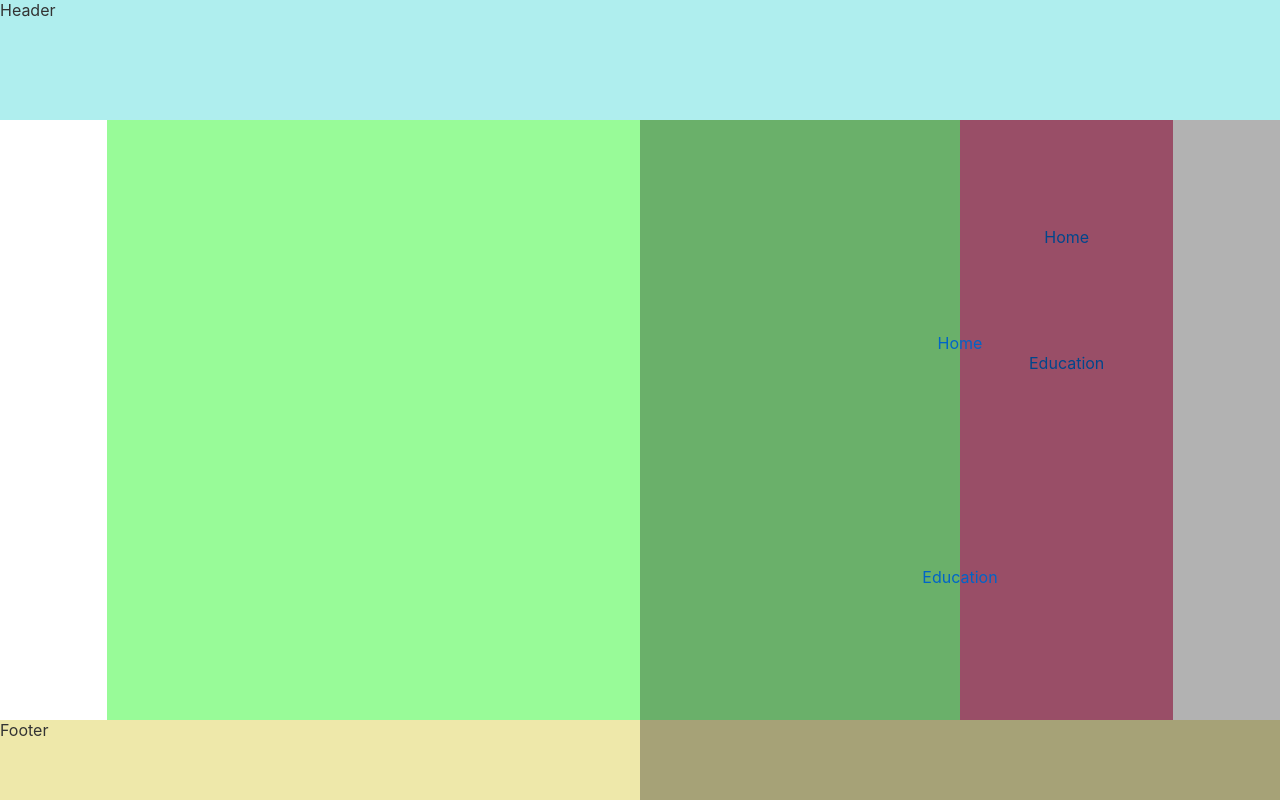
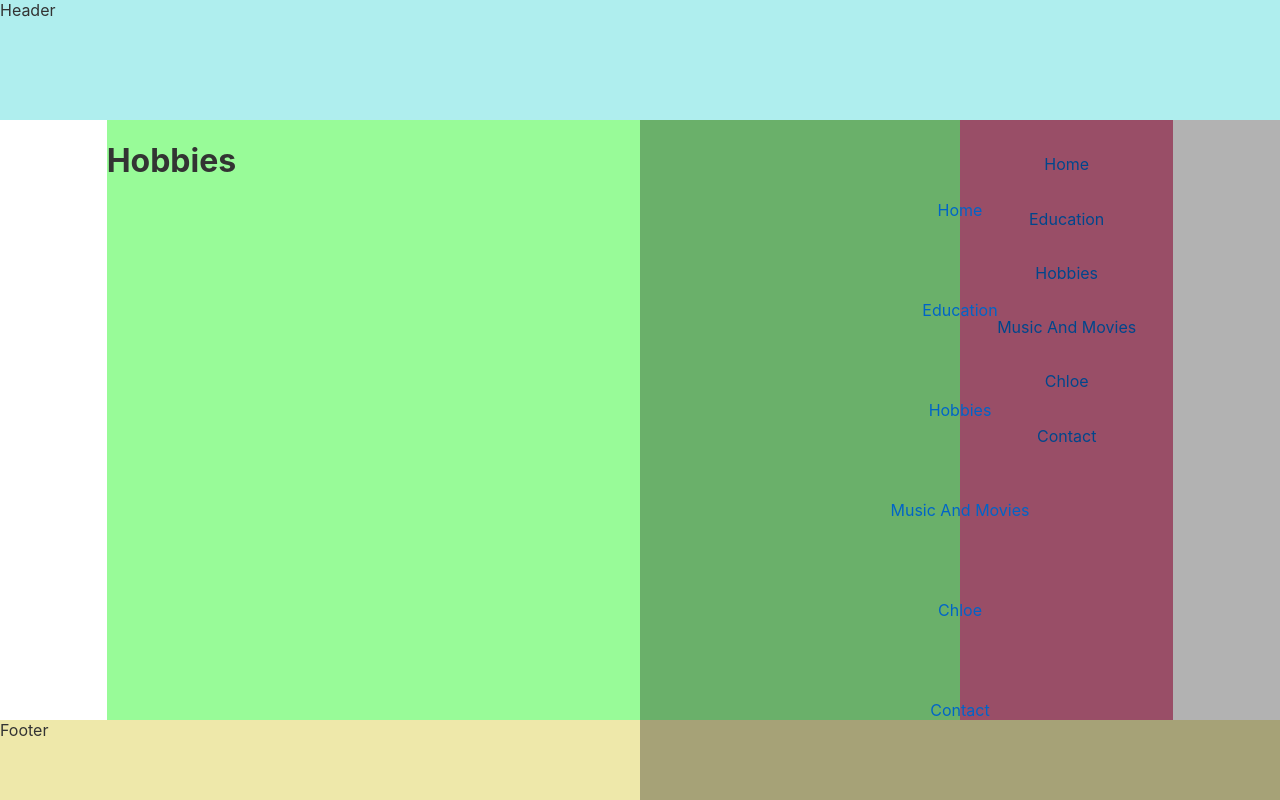
Before and after one commit to popejb1116/jbp-website-ui, a Svelte app: page /hobbies in a window 1280 px wide. Built offline with nearby package versions, Linux system fonts and the light colour scheme.

Commit message:
Built out projected links and pages

```diff
--- a/src/layout/pages/Pages.svelte
+++ b/src/layout/pages/Pages.svelte
@@ -2,6 +2,10 @@
    import {Route} from 'svelte-routing'
    import Home from './home/Home.svelte'
    import Education from './education/Education.svelte'
+   import Hobbies from './hobbies/Hobbies.svelte'
+   import MusicAndMovies from './musicAndMovies/MusicAndMovies.svelte'
+   import Chloe from './chloe/Chloe.svelte'
+   import Contact from './contact/Contact.svelte'
 </script>
 
 <style>
@@ -14,4 +18,8 @@
 <div class="pages">
    <Route path="/" component={Home}/>
    <Route path="/education" component={Education}/>
+   <Route path="/hobbies" component={Hobbies}/>
+   <Route path="/musicandmovies" component={MusicAndMovies}/>
+   <Route path="/chloe" component={Chloe}/>
+   <Route path="/contact" component={Contact}/>
 </div>
--- /dev/null
+++ b/src/layout/pages/chloe/Chloe.svelte
@@ -0,0 +1 @@
+<h1>Chloe</h1>
--- /dev/null
+++ b/src/layout/pages/contact/Contact.svelte
@@ -0,0 +1 @@
+<h1>Contact</h1>
--- /dev/null
+++ b/src/layout/pages/hobbies/Hobbies.svelte
@@ -0,0 +1 @@
+<h1>Hobbies</h1>
--- /dev/null
+++ b/src/layout/pages/musicAndMovies/MusicAndMovies.svelte
@@ -0,0 +1 @@
+<h1>Music and Movies</h1>
--- a/src/navigation/NavLinks.svelte
+++ b/src/navigation/NavLinks.svelte
@@ -33,4 +33,8 @@
 <nav class={linkType}>
    <Link to="/">Home</Link>
    <Link to="/education">Education</Link>
+   <Link to="/hobbies">Hobbies</Link>
+   <Link to="/musicandmovies">Music And Movies</Link>
+   <Link to="/chloe">Chloe</Link>
+   <Link to="/contact">Contact</Link>
 </nav>
```
